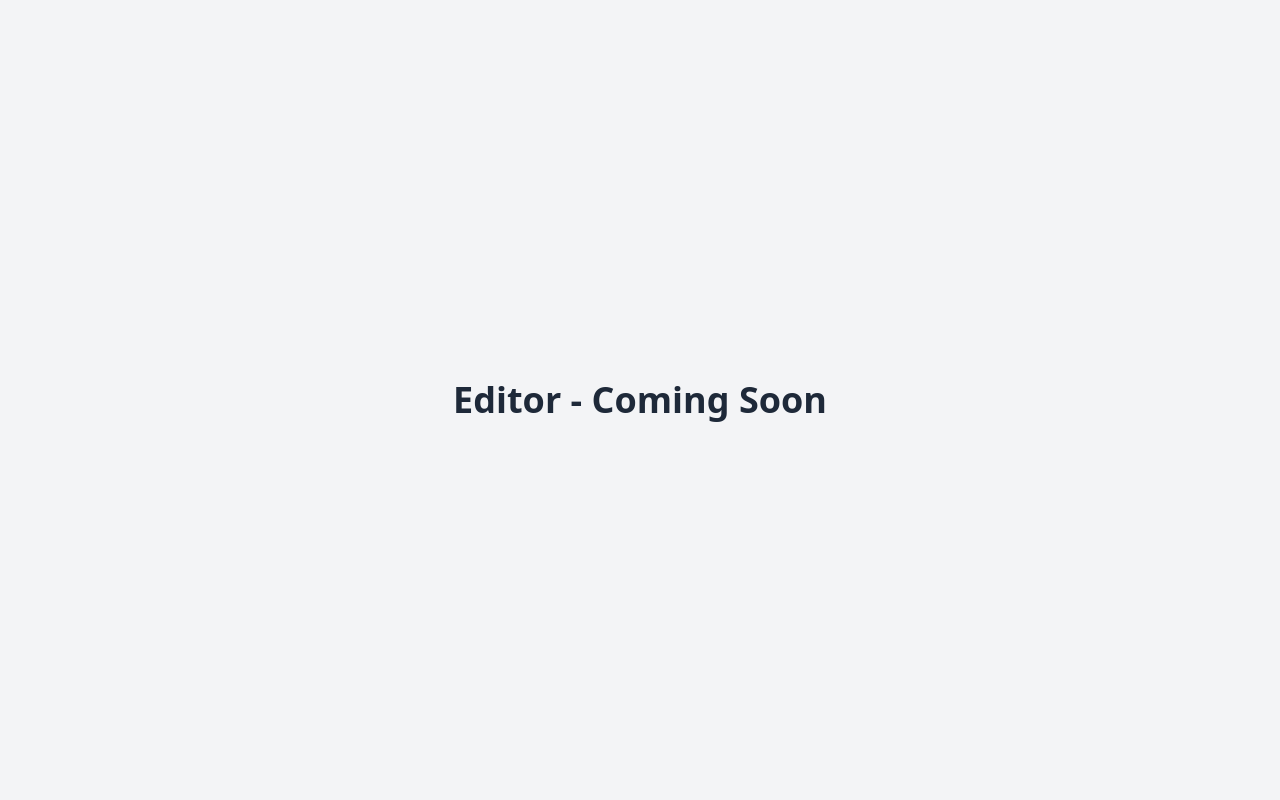
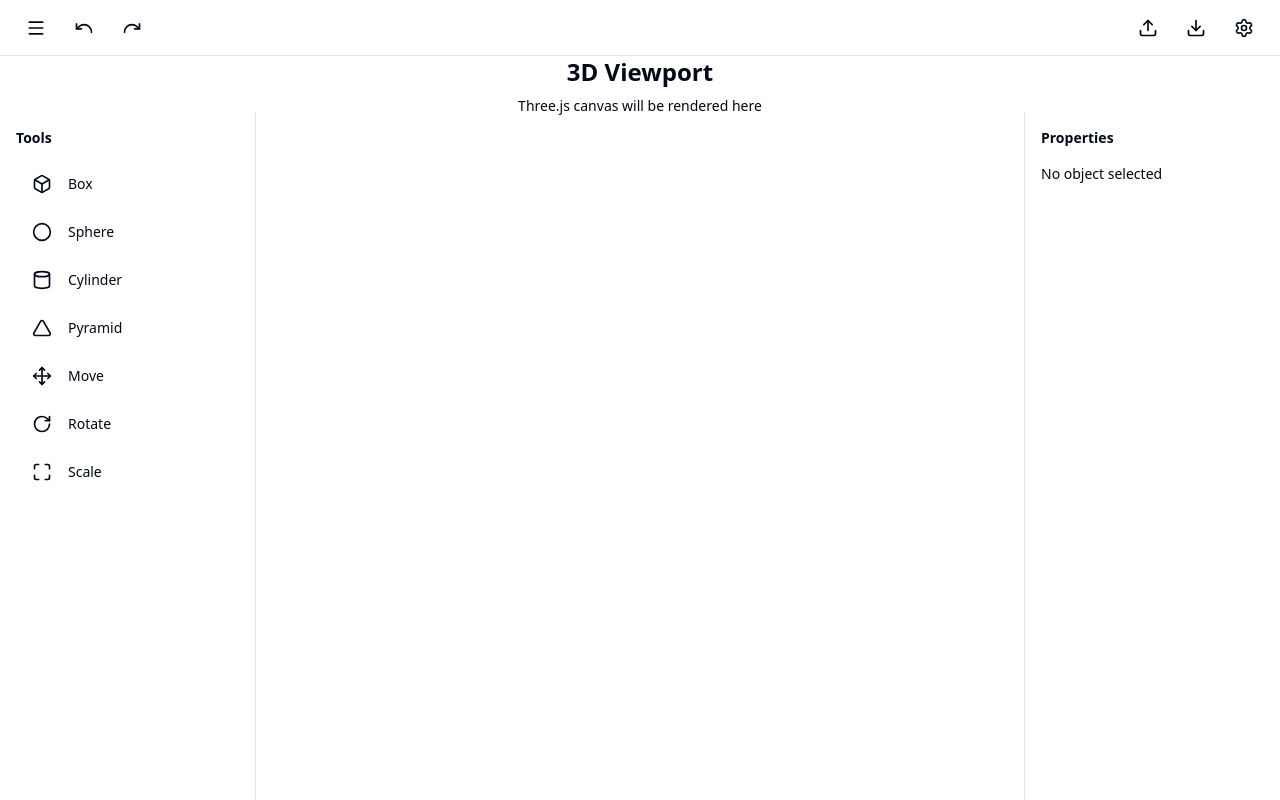
Before and after one commit to callbl/flowjx, a React (Vite) app: page /app in a window 1280 px wide. Built offline with nearby package versions, Linux system fonts and the light colour scheme.

Commit message:
feat: implement ui layout with toolbar and panels

```diff
--- /dev/null
+++ b/src/components/ui/button.tsx
@@ -0,0 +1,45 @@
+import { forwardRef } from 'react'
+import { cva, type VariantProps } from 'class-variance-authority'
+import { cn } from '@/lib/utils'
+
+const buttonVariants = cva(
+  'inline-flex items-center justify-center gap-2 whitespace-nowrap rounded-md text-sm font-medium ring-offset-background transition-colors focus-visible:outline-none focus-visible:ring-2 focus-visible:ring-ring focus-visible:ring-offset-2 disabled:pointer-events-none disabled:opacity-50',
+  {
+    variants: {
+      variant: {
+        default: 'bg-primary text-primary-foreground hover:bg-primary/90',
+        ghost: 'hover:bg-accent hover:text-accent-foreground',
+        outline: 'border border-input bg-background hover:bg-accent hover:text-accent-foreground',
+      },
+      size: {
+        default: 'h-10 px-4 py-2',
+        sm: 'h-9 px-3',
+        lg: 'h-11 px-8',
+        icon: 'h-10 w-10',
+      },
+    },
+    defaultVariants: {
+      variant: 'default',
+      size: 'default',
+    },
+  }
+)
+
+export interface ButtonProps
+  extends React.ButtonHTMLAttributes<HTMLButtonElement>,
+    VariantProps<typeof buttonVariants> {}
+
+const Button = forwardRef<HTMLButtonElement, ButtonProps>(
+  ({ className, variant, size, ...props }, ref) => {
+    return (
+      <button
+        className={cn(buttonVariants({ variant, size, className }))}
+        ref={ref}
+        {...props}
+      />
+    )
+  }
+)
+Button.displayName = 'Button'
+
+export { Button, buttonVariants }
--- /dev/null
+++ b/src/editor/canvas/ViewportPlaceholder.tsx
@@ -0,0 +1,10 @@
+export function ViewportPlaceholder() {
+  return (
+    <div className="flex-1 bg-muted flex items-center justify-center">
+      <div className="text-center space-y-2">
+        <h2 className="text-2xl font-bold text-muted-foreground">3D Viewport</h2>
+        <p className="text-sm text-muted-foreground">Three.js canvas will be rendered here</p>
+      </div>
+    </div>
+  )
+}
--- a/src/pages/EditorPage.tsx
+++ b/src/pages/EditorPage.tsx
@@ -1,7 +1,5 @@
+import { EditorLayout } from '@/ui/layout/EditorLayout'
+
 export function EditorPage() {
-  return (
-    <div className="h-screen flex items-center justify-center bg-gray-100">
-      <h1 className="text-4xl font-bold text-gray-800">Editor - Coming Soon</h1>
-    </div>
-  )
+  return <EditorLayout />
 }
--- /dev/null
+++ b/src/ui/layout/EditorLayout.tsx
@@ -0,0 +1,17 @@
+import { Toolbar } from '@/ui/toolbar/Toolbar'
+import { ToolsPanel } from '@/ui/panels/ToolsPanel'
+import { PropertiesPanel } from '@/ui/panels/PropertiesPanel'
+import { ViewportPlaceholder } from '@/editor/canvas/ViewportPlaceholder'
+
+export function EditorLayout() {
+  return (
+    <div className="h-screen flex flex-col overflow-hidden">
+      <Toolbar />
+      <div className="flex-1 relative">
+        <ToolsPanel />
+        <ViewportPlaceholder />
+        <PropertiesPanel />
+      </div>
+    </div>
+  )
+}
--- /dev/null
+++ b/src/ui/panels/PropertiesPanel.tsx
@@ -0,0 +1,51 @@
+import { useEditorStore } from '@/state/editorStore'
+
+export function PropertiesPanel() {
+  const { isPropertiesPanelOpen, selectedObjectId } = useEditorStore()
+
+  if (!isPropertiesPanelOpen) return null
+
+  return (
+    <div className="absolute right-0 top-14 bottom-0 w-64 bg-background border-l border-border overflow-y-auto">
+      <div className="p-4 space-y-4">
+        <h2 className="text-sm font-semibold text-muted-foreground mb-4">Properties</h2>
+
+        {selectedObjectId ? (
+          <div className="space-y-4">
+            <div>
+              <label className="text-sm text-muted-foreground block mb-2">Position</label>
+              <div className="space-y-2">
+                <div className="flex items-center gap-2">
+                  <span className="text-xs text-muted-foreground w-4">X</span>
+                  <input
+                    type="number"
+                    defaultValue={0}
+                    className="flex-1 h-8 px-2 rounded-md border border-input bg-background text-sm"
+                  />
+                </div>
+                <div className="flex items-center gap-2">
+                  <span className="text-xs text-muted-foreground w-4">Y</span>
+                  <input
+                    type="number"
+                    defaultValue={0}
+                    className="flex-1 h-8 px-2 rounded-md border border-input bg-background text-sm"
+                  />
+                </div>
+                <div className="flex items-center gap-2">
+                  <span className="text-xs text-muted-foreground w-4">Z</span>
+                  <input
+                    type="number"
+                    defaultValue={0}
+                    className="flex-1 h-8 px-2 rounded-md border border-input bg-background text-sm"
+                  />
+                </div>
+              </div>
+            </div>
+          </div>
+        ) : (
+          <p className="text-sm text-muted-foreground">No object selected</p>
+        )}
+      </div>
+    </div>
+  )
+}
--- /dev/null
+++ b/src/ui/panels/ToolsPanel.tsx
@@ -0,0 +1,58 @@
+import { useRef } from 'react'
+import { useGSAP } from '@gsap/react'
+import gsap from 'gsap'
+import { Box, Circle, Cylinder, Triangle, Move, RotateCw, Maximize } from 'lucide-react'
+import { Button } from '@/components/ui/button'
+import { useEditorStore } from '@/state/editorStore'
+import { cn } from '@/lib/utils'
+
+const tools = [
+  { id: 'box', name: 'Box', icon: Box },
+  { id: 'sphere', name: 'Sphere', icon: Circle },
+  { id: 'cylinder', name: 'Cylinder', icon: Cylinder },
+  { id: 'pyramid', name: 'Pyramid', icon: Triangle },
+  { id: 'move', name: 'Move', icon: Move },
+  { id: 'rotate', name: 'Rotate', icon: RotateCw },
+  { id: 'scale', name: 'Scale', icon: Maximize },
+] as const
+
+export function ToolsPanel() {
+  const { activeTool, setActiveTool, isToolsPanelOpen } = useEditorStore()
+  const panelRef = useRef<HTMLDivElement>(null)
+
+  useGSAP(() => {
+    if (!panelRef.current) return
+
+    gsap.to(panelRef.current, {
+      x: isToolsPanelOpen ? 0 : -280,
+      duration: 0.3,
+      ease: 'power2.out',
+    })
+  }, [isToolsPanelOpen])
+
+  return (
+    <div
+      ref={panelRef}
+      className="absolute left-0 top-14 bottom-0 w-64 bg-background border-r border-border overflow-y-auto"
+      style={{ transform: 'translateX(-280px)' }}
+    >
+      <div className="p-4 space-y-2">
+        <h2 className="text-sm font-semibold text-muted-foreground mb-4">Tools</h2>
+        {tools.map((tool) => {
+          const Icon = tool.icon
+          return (
+            <Button
+              key={tool.id}
+              variant={activeTool === tool.id ? 'default' : 'ghost'}
+              className={cn('w-full justify-start', activeTool === tool.id && 'bg-accent')}
+              onClick={() => setActiveTool(tool.id as any)}
+            >
+              <Icon className="h-5 w-5 mr-2" />
+              {tool.name}
+            </Button>
+          )
+        })}
+      </div>
+    </div>
+  )
+}
--- /dev/null
+++ b/src/ui/toolbar/Toolbar.tsx
@@ -0,0 +1,35 @@
+import { Menu, Undo, Redo, Upload, Download, Settings } from 'lucide-react'
+import { Button } from '@/components/ui/button'
+import { useEditorStore } from '@/state/editorStore'
+
+export function Toolbar() {
+  const { toggleToolsPanel, togglePropertiesPanel } = useEditorStore()
+
+  return (
+    <div className="h-14 border-b border-border bg-background flex items-center justify-between px-4">
+      <div className="flex items-center gap-2">
+        <Button variant="ghost" size="icon" onClick={toggleToolsPanel}>
+          <Menu className="h-5 w-5" />
+        </Button>
+        <Button variant="ghost" size="icon">
+          <Undo className="h-5 w-5" />
+        </Button>
+        <Button variant="ghost" size="icon">
+          <Redo className="h-5 w-5" />
+        </Button>
+      </div>
+
+      <div className="flex items-center gap-2">
+        <Button variant="ghost" size="icon">
+          <Upload className="h-5 w-5" />
+        </Button>
+        <Button variant="ghost" size="icon">
+          <Download className="h-5 w-5" />
+        </Button>
+        <Button variant="ghost" size="icon" onClick={togglePropertiesPanel}>
+          <Settings className="h-5 w-5" />
+        </Button>
+      </div>
+    </div>
+  )
+}
```
